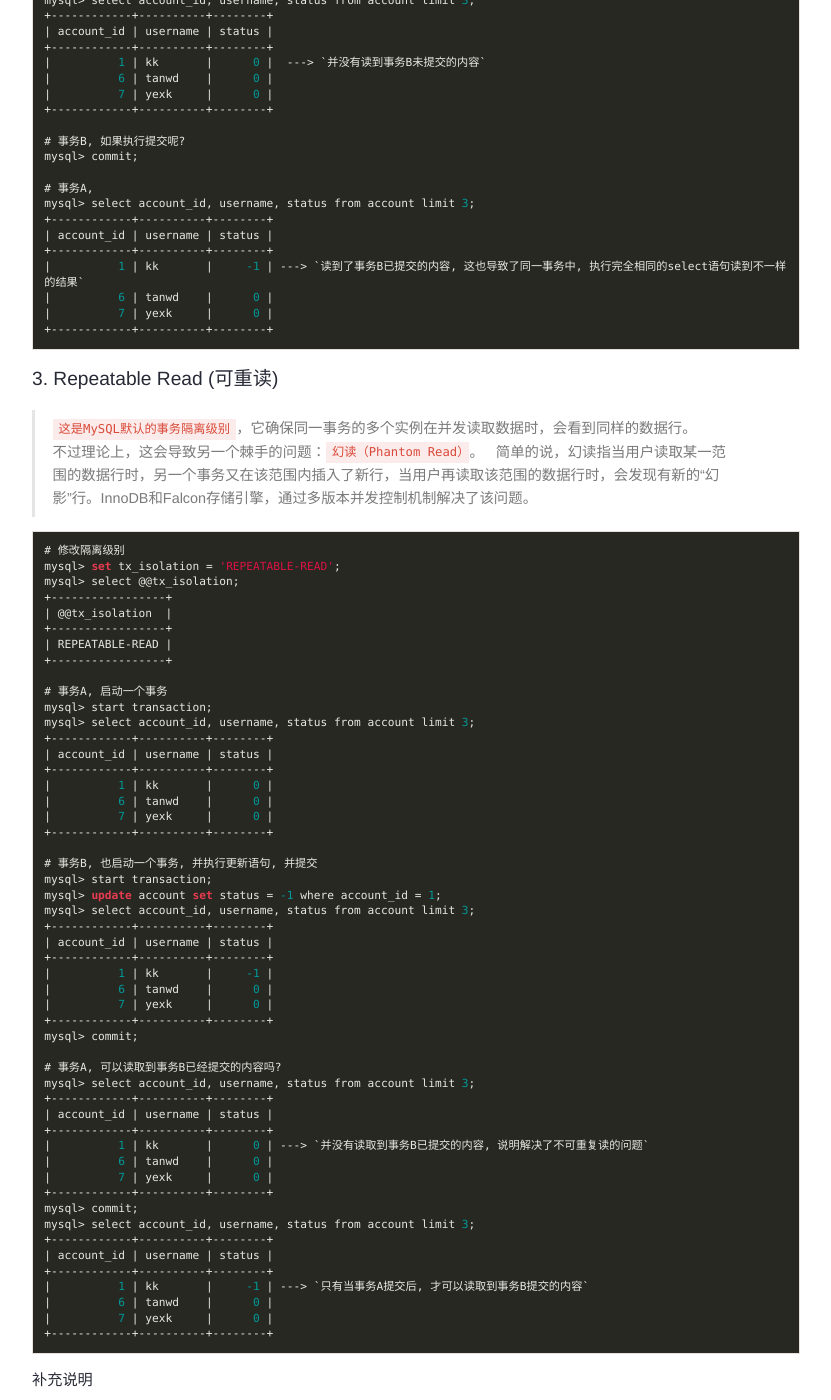
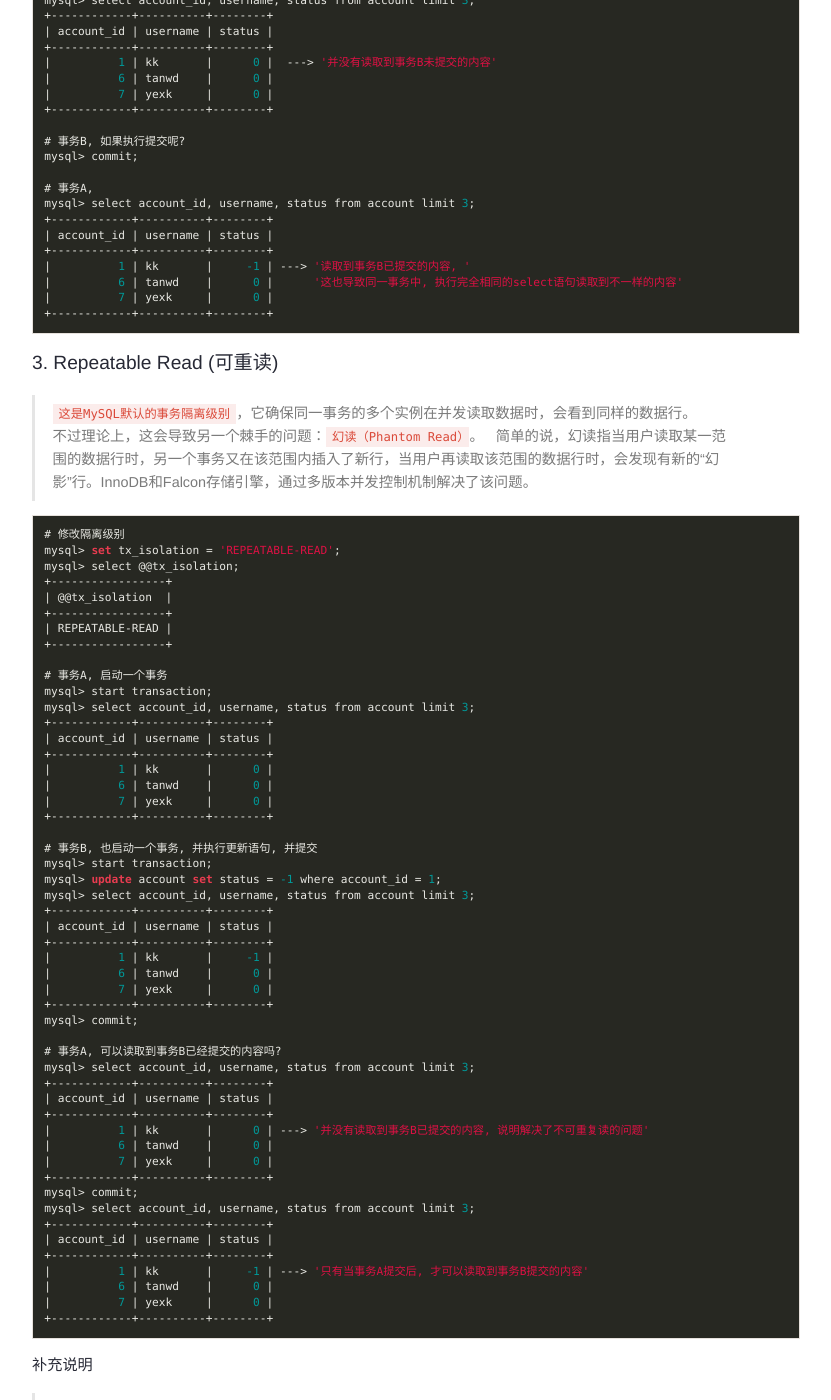
Before and after one commit to junhc/junhc.github.io, a Jekyll site: the page built from _posts/2018-05-06-tx_isolation.md, in a window 1280 px wide and 1400 px high, scrolled down 2356 px. Shown: the whole window, without its empty margins (224-1055 px from the left). Built offline with Jekyll 4.4.1, drawn with Linux system fonts in a browser that asks for light colours; Markdown is read by kramdown in place of the engine named in the settings; comment, search, counter and statistics services are not loaded; some of the changed text lies outside the part shown.

Commit message:
Update 2018-05-06-tx_isolation.md

````diff
--- a/_posts/2018-05-06-tx_isolation.md
+++ b/_posts/2018-05-06-tx_isolation.md
@@ -58,7 +58,7 @@ mysql> select account_id, username, status from account limit 3;
 +------------+----------+--------+
 | account_id | username | status |
 +------------+----------+--------+
-|          1 | kk       |     -1 |  ---> `读到了事务B还没有提交的内容`
+|          1 | kk       |     -1 |  ---> '读取到事务B还没有提交的内容'
 |          6 | tanwd    |      0 |
 |          7 | yexk     |      0 |
 +------------+----------+--------+
@@ -74,12 +74,12 @@ mysql> select account_id, username, status from account limit 3;
 |          7 | yexk     |      0 |
 +------------+----------+--------+
 
-# 事务A, 依旧可以读到事务B未提交的内容
+# 事务A, 依旧可以读取到事务B未提交的内容
 mysql> select account_id, username, status from account limit 3;
 +------------+----------+--------+
 | account_id | username | status |
 +------------+----------+--------+
-|          1 | kk       |      0 | ---> `脏读意味着, 所有事务都可以看到其他未提交事务的执行结果`
+|          1 | kk       |      0 | ---> '脏读意味着, 所有事务都可以看到其他未提交事务的执行结果'
 |          6 | tanwd    |      0 |
 |          7 | yexk     |      0 |
 +------------+----------+--------+
@@ -128,7 +128,7 @@ mysql> select account_id, username, status from account limit 3;
 +------------+----------+--------+
 | account_id | username | status |
 +------------+----------+--------+
-|          1 | kk       |      0 |  ---> `并没有读到事务B未提交的内容`
+|          1 | kk       |      0 |  ---> '并没有读取到事务B未提交的内容'
 |          6 | tanwd    |      0 |
 |          7 | yexk     |      0 |
 +------------+----------+--------+
@@ -141,8 +141,8 @@ mysql> select account_id, username, status from account limit 3;
 +------------+----------+--------+
 | account_id | username | status |
 +------------+----------+--------+
-|          1 | kk       |     -1 | ---> `读到了事务B已提交的内容, 这也导致了同一事务中, 执行完全相同的select语句读到不一样的结果`
-|          6 | tanwd    |      0 |
+|          1 | kk       |     -1 | ---> '读取到事务B已提交的内容, '
+|          6 | tanwd    |      0 |      '这也导致同一事务中, 执行完全相同的select语句读取到不一样的内容'
 |          7 | yexk     |      0 |
 +------------+----------+--------+
 ```
@@ -191,7 +191,7 @@ mysql> select account_id, username, status from account limit 3;
 +------------+----------+--------+
 | account_id | username | status |
 +------------+----------+--------+
-|          1 | kk       |      0 | ---> `并没有读取到事务B已提交的内容, 说明解决了不可重复读的问题`
+|          1 | kk       |      0 | ---> '并没有读取到事务B已提交的内容, 说明解决了不可重复读的问题'
 |          6 | tanwd    |      0 |
 |          7 | yexk     |      0 |
 +------------+----------+--------+
@@ -200,7 +200,7 @@ mysql> select account_id, username, status from account limit 3;
 +------------+----------+--------+
 | account_id | username | status |
 +------------+----------+--------+
-|          1 | kk       |     -1 | ---> `只有当事务A提交后, 才可以读取到事务B提交的内容`
+|          1 | kk       |     -1 | ---> '只有当事务A提交后, 才可以读取到事务B提交的内容'
 |          6 | tanwd    |      0 |
 |          7 | yexk     |      0 |
 +------------+----------+--------+
````
